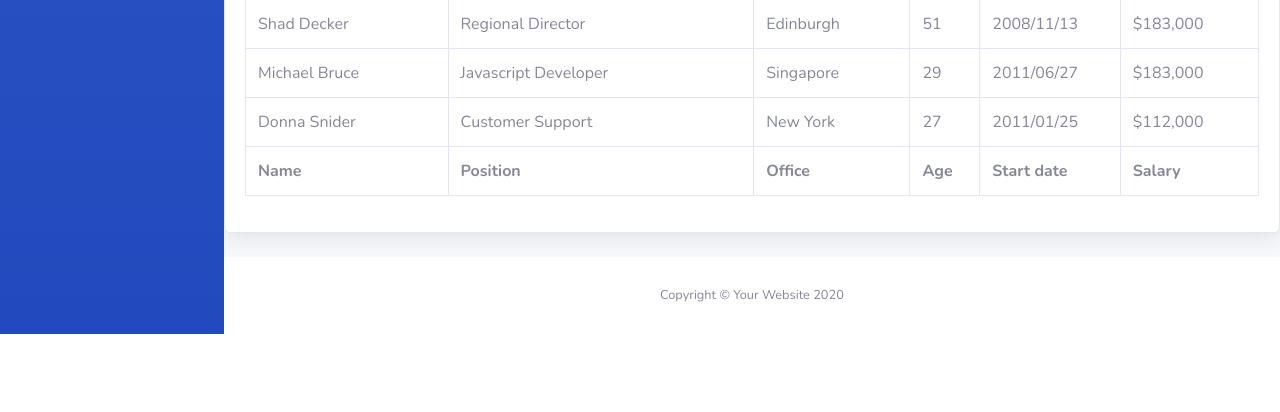
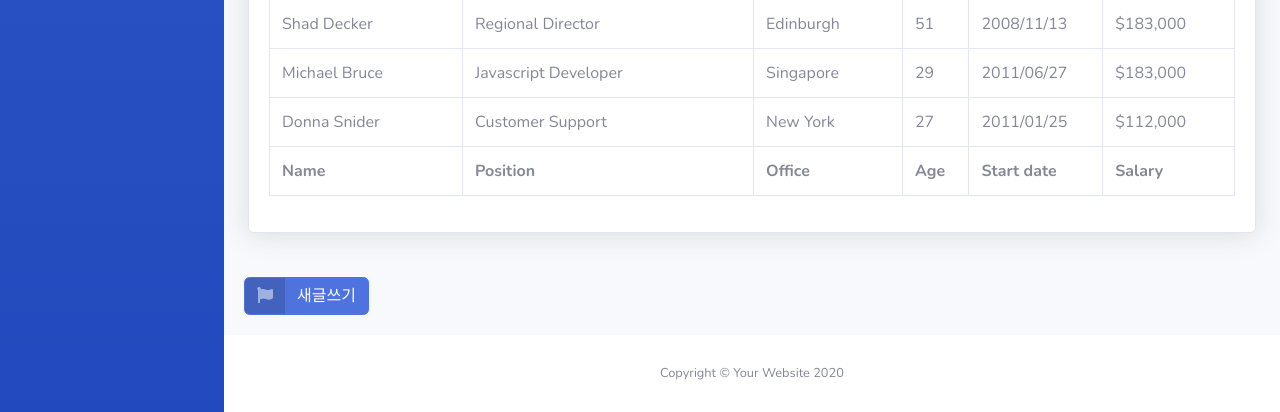
Before and after one commit to LEEJUNB/20210403_djangoCommunity, a Django app: page / in a window 1280 px wide. Shown: the part 2978-3390 px from the top of the page. Before the commit the page ends 3312 px from the top, so only its background shows below. Run offline with Django 3.2, Linux system fonts and the light colour scheme; some libraries are stand-ins or nearby versions.

Commit message:
글쓰기 버튼 기능 init

```diff
--- a/devcommu/commuapp/templates/index.html
+++ b/devcommu/commuapp/templates/index.html
@@ -1,6 +1,8 @@
 {% extends 'base.html' %}
 
 {% block content %}
+                <!-- Begin Page Content -->
+                <div class="container-fluid">
                     <!-- Page Heading -->
                     <h1 class="h3 mb-2 text-gray-800">Tables</h1>
                     <p class="mb-4">DataTables is a third party plugin that is used to generate the demo table below.
@@ -497,7 +499,14 @@
                             </div>
                         </div>
                     </div>
-
                 </div>
                 <!-- /.container-fluid -->
+                        <div class="card-body">
+                            <a href="{% url 'postcreate' %}" class="btn btn-primary btn-icon-split">
+                                <span class="icon text-white-50">
+                                    <i class="fas fa-flag"></i>
+                                </span>
+                                <span class="text">새글쓰기</span>
+                            </a>
+                        </div>
 {% endblock %}
--- a/devcommu/commuapp/views.py
+++ b/devcommu/commuapp/views.py
@@ -1,5 +1,18 @@
 from django.shortcuts import render
+from .forms import PostForm # forms.py의 PostForm객체 불러오기
 
 # Create your views here.
 def home(request) :
     return render(request, 'index.html')
+
+def postcreate(request) :
+    # request method가 POST
+    if request.method == 'POST' :
+        pass
+        # 입력값 저장
+
+    # request method가 GET
+    # form 입력 html 띄우기
+    else :
+        form = PostForm() # forms.py의 PostForm객체클래스
+    return render(request, 'post_form.html', {'form':form})
--- a/devcommu/devcommu/urls.py
+++ b/devcommu/devcommu/urls.py
@@ -4,5 +4,6 @@ from commuapp import views
 
 urlpatterns = [
     path('admin/', admin.site.urls),
-    path('', views.home, name='home')
+    path('', views.home, name='home'),
+    path('/postcreate', views.postcreate, name='postcreate'),
 ]
```
Also changed, not shown: devcommu/commuapp/forms.py (added, +8 -0 lines), devcommu/commuapp/templates/post_form.html (added).
